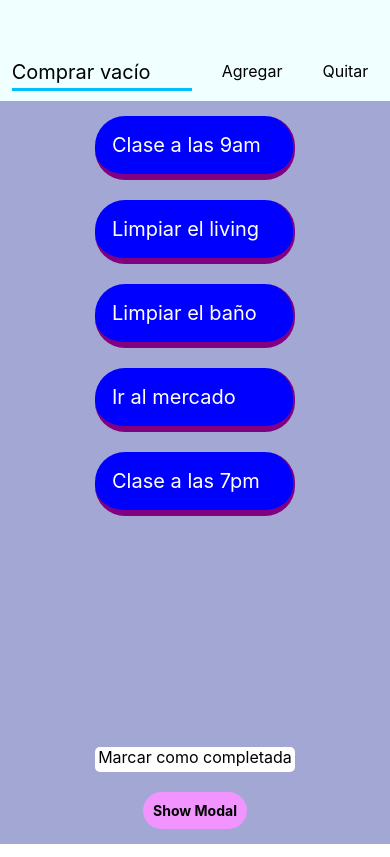
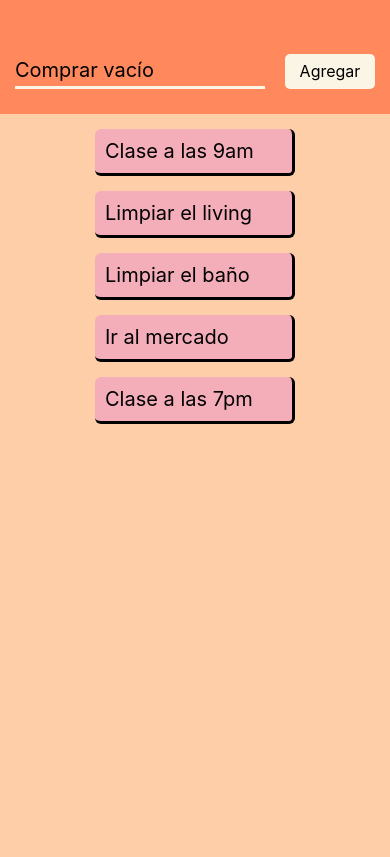
Before and after one commit to Maritt0/NewApp, a React Native app: screen / in a window 390 px wide. Built offline with nearby package versions, Linux system fonts and the light colour scheme.

Commit message:
Update MainScreen.jsx

```diff
--- a/src/Screens/MainScreen.jsx
+++ b/src/Screens/MainScreen.jsx
@@ -1,28 +1,18 @@
 import {
     StyleSheet,
-    TextInput,
     View,
-    TouchableOpacity,
-    Text,
-    FlatList,
-    Modal,
-    Pressable
 } from "react-native";
 import React, { useState } from "react";
-
-const renderItemTask = ({item}) => {
-    return (
-        <View style={styles.task} key={item.id}>
-            <Text style={styles.taskText}>{item.task}</Text>
-        </View>
-    )
-}
+import TopBar from "../Components/TopBar";
+import TaskList from "../Components/TaskList";
+import ModalTask from "../Components/Modal";
 
 const MainScreen = ({ taskList }) => {
 
     const [list, setList] = useState(taskList)
     const [input, setInput] = useState("")
     const [modalVisible, setModalVisible] = useState(false);
+    const [taskActive, setTaskActive] = useState({})
 
     const onAddTask = () => {
         console.log("Se agregó un task");
@@ -35,90 +25,36 @@ const MainScreen = ({ taskList }) => {
             }
         ])
     }
-    const onRemoveTask = () => {
-        console.log("Se quitó un task");
-        const updatedList = list.slice(0, list.length - 1);
-        setList(updatedList);
+
+    const onPressTask = (task) => {
+        console.log(task)
+        setTaskActive(task)
+        setModalVisible(!modalVisible)
     }
-    const markTaskAsDone = (taskId) => {
-        const updatedList = list.map((task) => {
-          if (task.id === taskId) {
-            return {
-              ...task,
-              completed: true,
-            };
-          }
-          return task;
-        })
-    }
-
-
 
     return (
         <View style={styles.container}>
-            <View style={styles.view1}>
-                <TextInput
-                    placeholder="Comprar vacío"
-                    style={styles.input}
-                    value={input}
-                    onChangeText={setInput}
-                />
-                <TouchableOpacity
-                    style={styles.button}
-                    onPress={onAddTask}
-                >
-                    <Text style={styles.buttonText}>Agregar</Text>
-                </TouchableOpacity>
-                <TouchableOpacity
-                    style={styles.button}
-                    onPress={onRemoveTask}
-                >
-                    <Text style={styles.buttonText}>Quitar</Text>
-                </TouchableOpacity>
-            </View>
-            <View style={styles.view2}>
-                <FlatList
-                    data = {list}
-                    keyExtractor={task => task.id}
-                    renderItem={renderItemTask}
-                />
-                <Pressable
-                    style={styles.buttonComplete}
-                    onPress={markTaskAsDone}
-                >
-                    <Text style={styles.buttonText}>Marcar como completada</Text>
-                </Pressable>
-                <Pressable
-                    style={[styles.button, styles.buttonOpen]}
-                    onPress={() => setModalVisible(true)}>
-                    <Text style={styles.textStyle}>Show Modal</Text>
-                </Pressable>
+            <TopBar
+                input={input}
+                onAddTask={onAddTask}
+                setInput={setInput}
+            />
+            <TaskList
+                list={list}
+                onPressTask={onPressTask}
+            />
 
-            </View>
-
-            <Modal
-                animationType="slide"
-                transparent={true}
-                visible={modalVisible}
-                onRequestClose={() => {
-                    setModalVisible(!modalVisible);
-                }}>
-                <View style={styles.centeredView}>
-                    <View style={styles.modalView}>
-                        <Text style={styles.modalText}>Mostrando Modal!</Text>
-                        <Pressable
-                        style={[styles.button, styles.buttonClose]}
-                        onPress={() => setModalVisible(!modalVisible)}>
-                            <Text style={styles.textStyle}>Hide Modal</Text>
-                        </Pressable>
-                    </View>
-                </View>
-            </Modal>
+            <ModalTask
+                modalVisible={modalVisible}
+                setModalVisible={setModalVisible}
+                taskActive={taskActive}
+            />
         </View>
     );
 };
 
 export default MainScreen;
+
 const styles = StyleSheet.create({
     container:
     {
@@ -127,123 +63,4 @@ const styles = StyleSheet.create({
         justifyContent: "center",
         alignItems: "center",
     },
-    view1:
-    {
-        height: "12%",
-        flexDirection: "row",
-        gap: 20,
-        paddingHorizontal: 10,
-        paddingBottom: 10,
-        justifyContent: "center",
-        alignItems: "flex-end",
-        backgroundColor: "azure",
-        width: "100%",
-    },
-    view2:
-    {
-        height: "88%",
-        backgroundColor: "#a2a8d3",
-        width: "100%",
-        justifyContent: "flex-start",
-        alignItems: "center",
-        paddingVertical: 15,
-    },
-    input:
-    {
-        width: 180,
-        height: 35,
-        borderBottomColor: "deepskyblue",
-        borderBottomWidth: 3,
-        color: "black",
-        fontSize: 20,
-    },
-    button:
-    {
-        height: 40,
-        width: 90,
-        paddingVertical: 7,
-        paddingHorizontal: 10,
-        borderRadius: 5,
-        backgroundColor: "grey",
-
-    },
-    buttonComplete:
-    {
-        height: 25,
-        width: 200,
-        borderRadius: 5,
-        backgroundColor: "white",
-        margin:20,
-    },
-    buttonText:
-    {
-        fontSize: 16,
-        textAlign: "center",
-    },
-    task:
-    {
-        width: 200,
-        padding: 12,
-        backgroundColor: "blue",
-        borderRadius: 30,
-        borderColor: "purple",
-        borderBottomWidth: 6,
-        borderRightWidth: 2,
-        marginBottom: 20,
-    },
-    taskText:
-    {
-        fontSize: 20,
-        color:"white",
-        margin:5,
-    },
-    centeredView:
-    {
-        flex: 1,
-        justifyContent: 'center',
-        alignItems: 'center',
-        marginTop: 22,
-    },
-    modalView:
-    {
-    margin: 20,
-    backgroundColor: 'white',
-    borderRadius: 20,
-    padding: 35,
-    alignItems: 'center',
-    shadowColor: '#000',
-    shadowOffset:
-    {
-        width: 0,
-        height: 2,
-    },
-    shadowOpacity: 0.25,
-    shadowRadius: 4,
-    elevation: 5,
-    },
-    button:
-    {
-    borderRadius: 20,
-    padding: 10,
-    elevation: 2,
-    },
-    buttonOpen:
-    {
-    backgroundColor: '#F194FF',
-    },
-    buttonClose:
-    {
-    backgroundColor: '#2196F3',
-    },
-    textStyle:
-    {
-    color: 'black',
-    fontWeight: 'bold',
-    textAlign: 'center',
-    },
-    modalText:
-    {
-    marginBottom: 15,
-    textAlign: 'center',
-    },
 });
```
